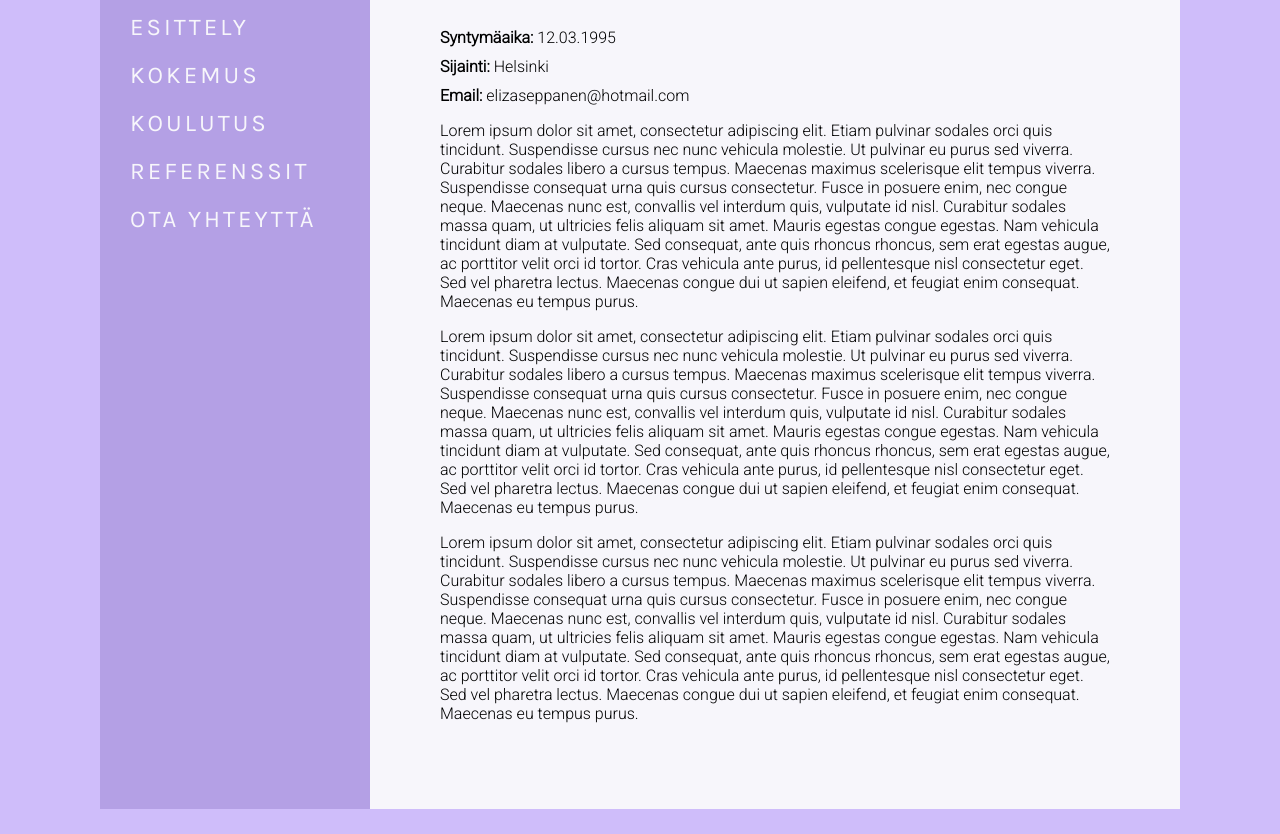
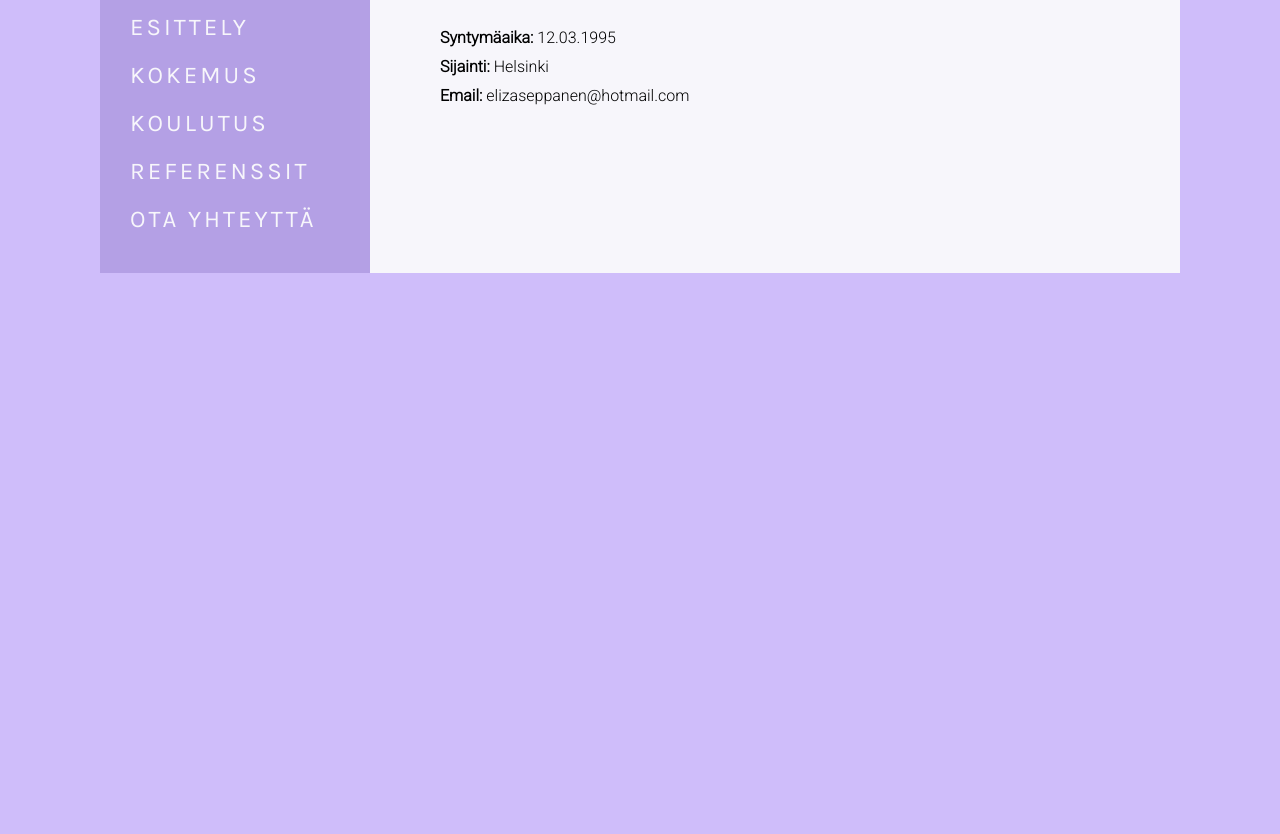
Before and after one commit to elisasep/elisasep.github.io, a plain HTML site: page index.html in a window 1280 px wide. Shown: the part 359-1193 px from the top of the page. After the commit the page ends 800 px from the top, so only its background shows below. Drawn offline with Linux system fonts and the light colour scheme.

Commit message:
feat: remove text

```diff
--- a/index.html
+++ b/index.html
@@ -56,33 +56,7 @@
                 <p><span class="bold">Sijainti:</span> Helsinki</p>
                 <p><span class="bold">Email:</span> elizaseppanen@hotmail.com</p>
             </div>
-            <p>Lorem ipsum dolor sit amet, consectetur adipiscing elit. Etiam pulvinar sodales orci quis tincidunt.
-                Suspendisse cursus nec nunc vehicula molestie. Ut pulvinar eu purus sed viverra. Curabitur sodales
-                libero a cursus tempus. Maecenas maximus scelerisque elit tempus viverra. Suspendisse consequat urna
-                quis cursus consectetur. Fusce in posuere enim, nec congue neque. Maecenas nunc est, convallis vel
-                interdum quis, vulputate id nisl. Curabitur sodales massa quam, ut ultricies felis aliquam sit amet.
-                Mauris egestas congue egestas. Nam vehicula tincidunt diam at vulputate. Sed consequat, ante quis
-                rhoncus rhoncus, sem erat egestas augue, ac porttitor velit orci id tortor. Cras vehicula ante purus, id
-                pellentesque nisl consectetur eget. Sed vel pharetra lectus. Maecenas congue dui ut sapien eleifend, et
-                feugiat enim consequat. Maecenas eu tempus purus.</p>
-                <p>Lorem ipsum dolor sit amet, consectetur adipiscing elit. Etiam pulvinar sodales orci quis tincidunt.
-                    Suspendisse cursus nec nunc vehicula molestie. Ut pulvinar eu purus sed viverra. Curabitur sodales
-                    libero a cursus tempus. Maecenas maximus scelerisque elit tempus viverra. Suspendisse consequat urna
-                    quis cursus consectetur. Fusce in posuere enim, nec congue neque. Maecenas nunc est, convallis vel
-                    interdum quis, vulputate id nisl. Curabitur sodales massa quam, ut ultricies felis aliquam sit amet.
-                    Mauris egestas congue egestas. Nam vehicula tincidunt diam at vulputate. Sed consequat, ante quis
-                    rhoncus rhoncus, sem erat egestas augue, ac porttitor velit orci id tortor. Cras vehicula ante purus, id
-                    pellentesque nisl consectetur eget. Sed vel pharetra lectus. Maecenas congue dui ut sapien eleifend, et
-                    feugiat enim consequat. Maecenas eu tempus purus.</p>
-                    <p>Lorem ipsum dolor sit amet, consectetur adipiscing elit. Etiam pulvinar sodales orci quis tincidunt.
-                        Suspendisse cursus nec nunc vehicula molestie. Ut pulvinar eu purus sed viverra. Curabitur sodales
-                        libero a cursus tempus. Maecenas maximus scelerisque elit tempus viverra. Suspendisse consequat urna
-                        quis cursus consectetur. Fusce in posuere enim, nec congue neque. Maecenas nunc est, convallis vel
-                        interdum quis, vulputate id nisl. Curabitur sodales massa quam, ut ultricies felis aliquam sit amet.
-                        Mauris egestas congue egestas. Nam vehicula tincidunt diam at vulputate. Sed consequat, ante quis
-                        rhoncus rhoncus, sem erat egestas augue, ac porttitor velit orci id tortor. Cras vehicula ante purus, id
-                        pellentesque nisl consectetur eget. Sed vel pharetra lectus. Maecenas congue dui ut sapien eleifend, et
-                        feugiat enim consequat. Maecenas eu tempus purus.</p>
+
 
 
         </div>
```
